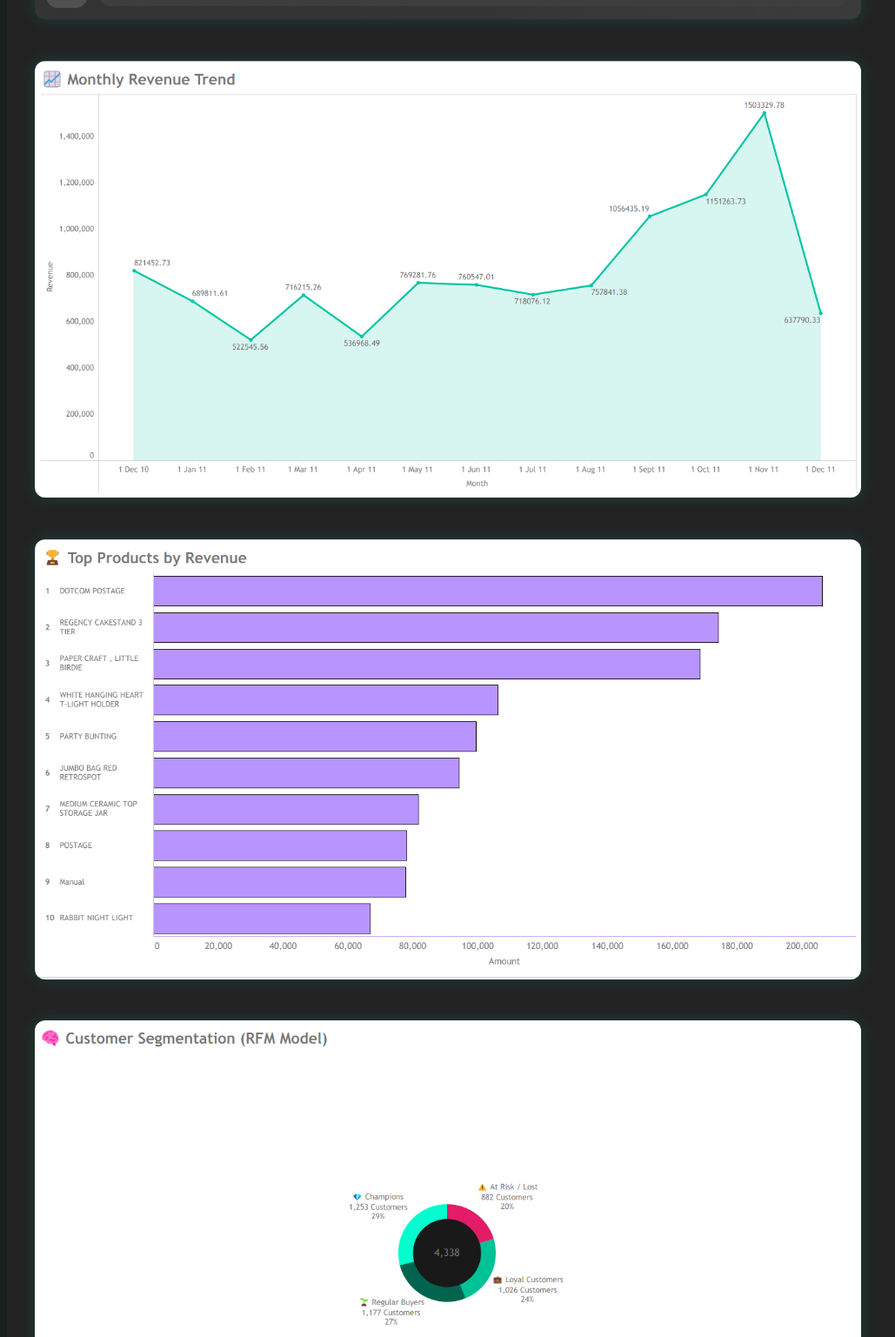
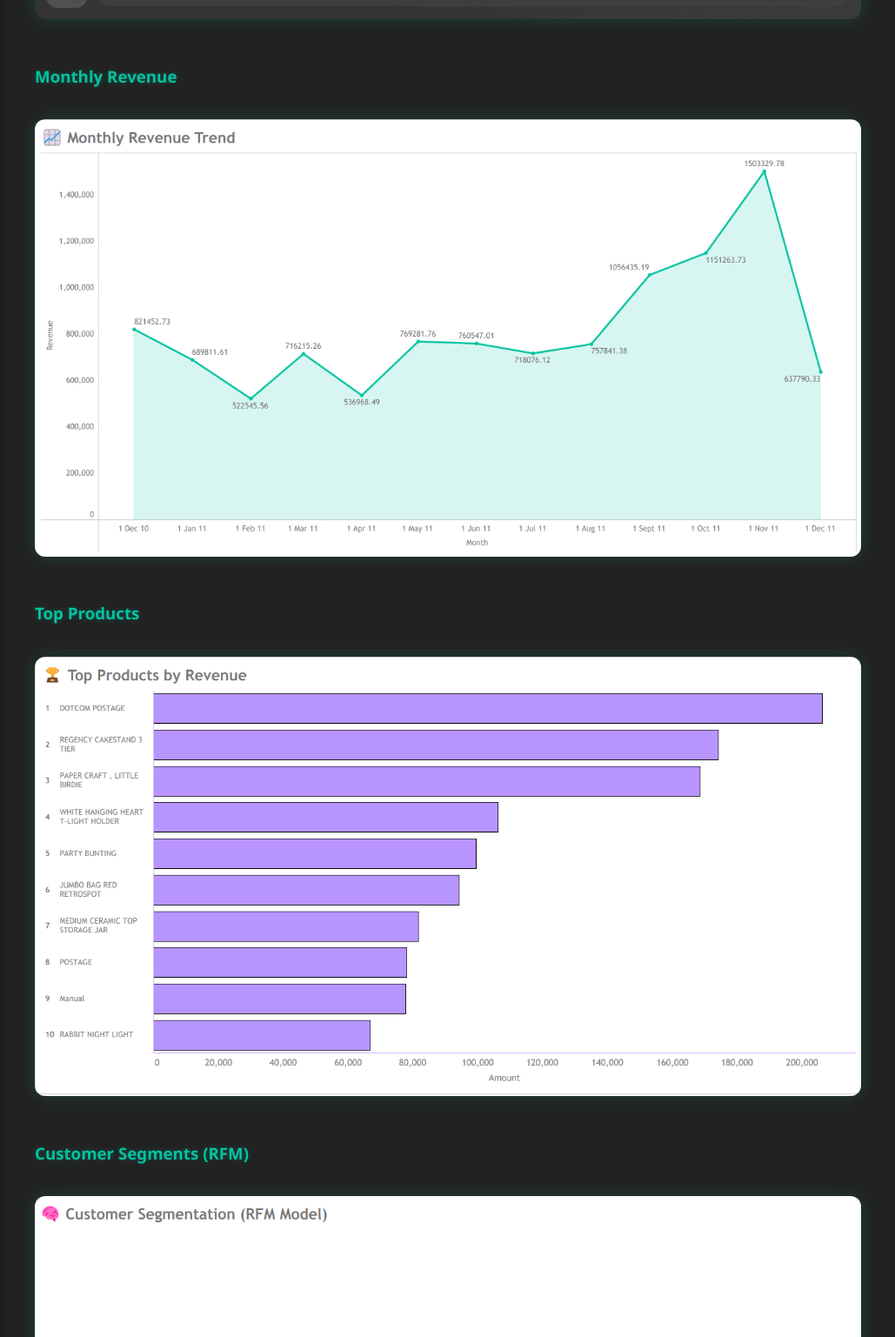
Before and after one commit to HuzeifKhan/Ecommerce-Finance-Analytics-Portfolio, a plain HTML site: page docs/index.html in a window 1280 px wide. Shown: the part 1083-2620 px from the top of the page at 87% size, without its empty margins (100-1129 px from the left). Drawn offline with Linux system fonts and the light colour scheme.

Commit message:
Update index.html

```diff
--- a/docs/index.html
+++ b/docs/index.html
@@ -102,21 +102,16 @@
       <h2>🖼️ Tableau Visual Gallery</h2>
 
       <h3>Dashboard Overview</h3>
-      <!-- Dashboard Overview -->
-<img src="/Ecommerce-Finance-Analytics-Portfolio/05_Tableau/exports/dashboard_overview.png"
-     alt="Dashboard Overview" width="95%"/>
+      <img src="assets/tableau/dashboard_overview.png" alt="Dashboard Overview" width="95%"/>
 
-<!-- Monthly Revenue -->
-<img src="/Ecommerce-Finance-Analytics-Portfolio/05_Tableau/exports/monthly_revenue.png"
-     alt="Monthly Revenue Trend" width="95%"/>
+      <h3>Monthly Revenue</h3>
+      <img src="assets/tableau/monthly_revenue.png" alt="Monthly Revenue Trend" width="95%"/>
 
-<!-- Top Products -->
-<img src="/Ecommerce-Finance-Analytics-Portfolio/05_Tableau/exports/top_products.png"
-     alt="Top Products" width="95%"/>
+      <h3>Top Products</h3>
+      <img src="assets/tableau/top_products.png" alt="Top Products" width="95%"/>
 
-<!-- Customer Segments -->
-<img src="/Ecommerce-Finance-Analytics-Portfolio/05_Tableau/exports/customer_segments.png"
-     alt="Customer Segments (RFM)" width="95%"/>
+      <h3>Customer Segments (RFM)</h3>
+      <img src="assets/tableau/customer_segments.png" alt="Customer Segments (RFM)" width="95%"/>
     </section>
   </main>
 
```
